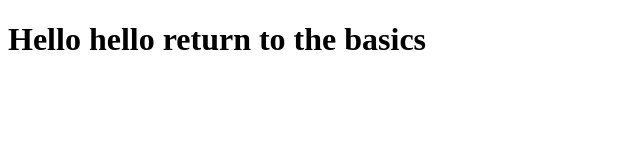
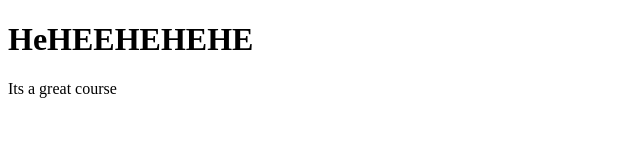
Before and after one commit to financialfreedomquest/coursera-test, a plain HTML site: page site/index.html in a window 1280 px wide. Shown: the whole page, without its empty margins (0-640 px from the left). Drawn offline with Linux system fonts and the light colour scheme.

Commit message:
minor change

```diff
--- a/site/index.html
+++ b/site/index.html
@@ -1,9 +1,10 @@
 <!DOCTYPE html>
 <html>
 <head>
-<title>Hello World</title>
+<title>Hello grace</title>
 </head>
 <body>
-<h1>Hello hello return to the basics</h1>
+<h1>HeHEEHEHEHE</h1>
+Its a great course
 </body>
 </html>
```
